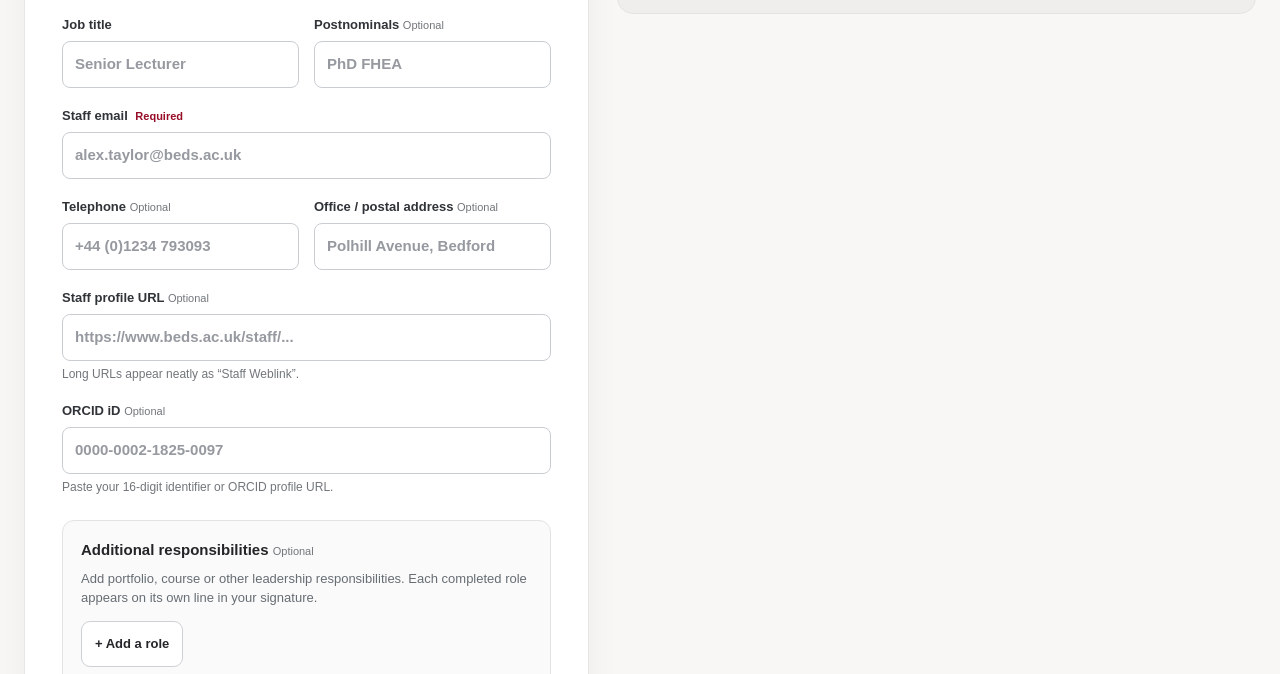
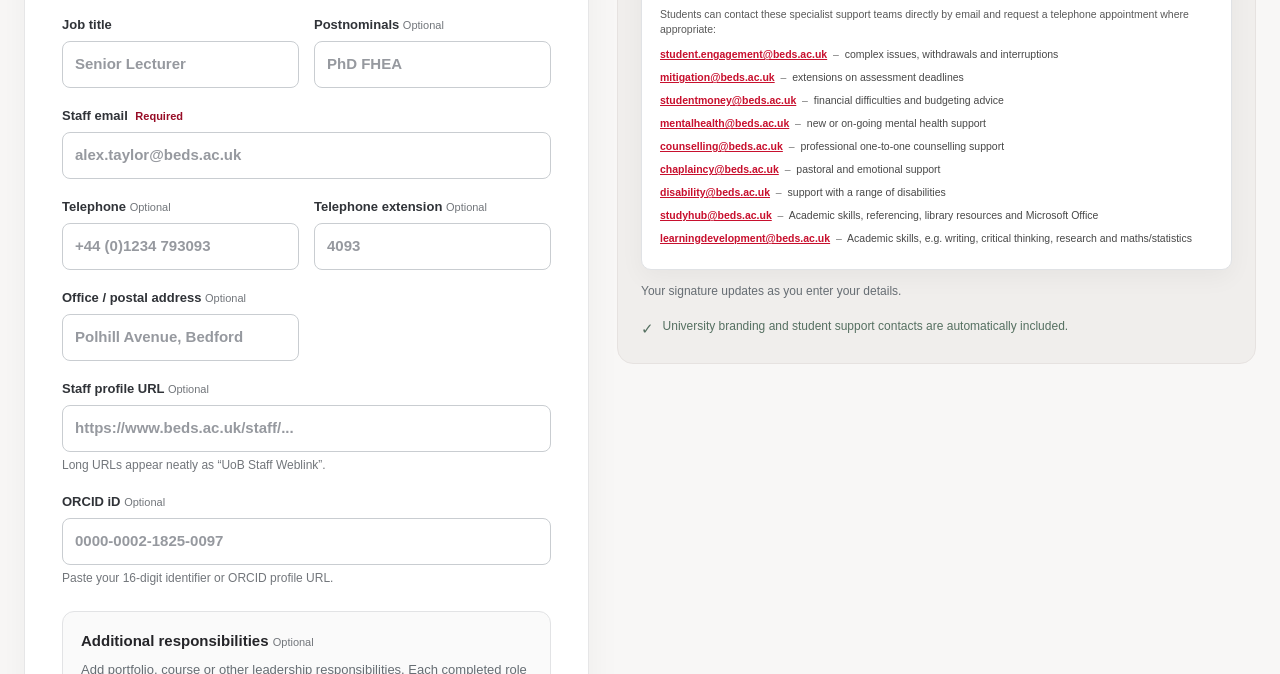
Before and after one commit to Dr-Mike-Newell/SPSS-Signature-Builder-, a plain HTML site: page index.html in a window 1280 px wide. Shown: the part 671-1345 px from the top of the page. Drawn offline with Linux system fonts and the light colour scheme.

Commit message:
Update contact fields and documentation to match approved format

```diff
--- a/index.html
+++ b/index.html
@@ -65,12 +65,15 @@ if(location.hostname.endsWith(".github.io") &&
      <label class="field" for="phone">Telephone <span class="optional">Optional</span>
       <input id="phone" type="tel" placeholder="+44 (0)1234 793093" autocomplete="tel">
      </label>
+     <label class="field" for="extension">Telephone extension <span class="optional">Optional</span>
+      <input id="extension" type="text" placeholder="4093" inputmode="numeric" autocomplete="tel-extension">
+     </label>
      <label class="field" for="address">Office / postal address <span class="optional">Optional</span>
       <input id="address" type="text" placeholder="Polhill Avenue, Bedford">
      </label>
      <label class="field wide" for="website">Staff profile URL <span class="optional">Optional</span>
       <input id="website" type="text" placeholder="https://www.beds.ac.uk/staff/..." inputmode="url" aria-describedby="websiteHint">
-      <small id="websiteHint">Long URLs appear neatly as “Staff Weblink”.</small>
+      <small id="websiteHint">Long URLs appear neatly as “UoB Staff Weblink”.</small>
      </label>
      <label class="field wide" for="orcid">ORCID iD <span class="optional">Optional</span>
       <input id="orcid" type="text" placeholder="0000-0002-1825-0097" aria-describedby="orcidHint">
```
